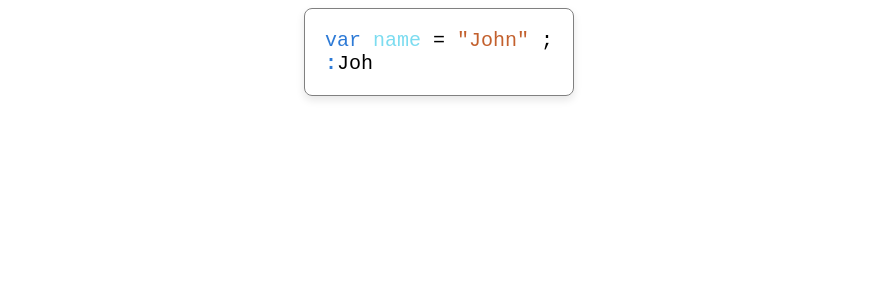
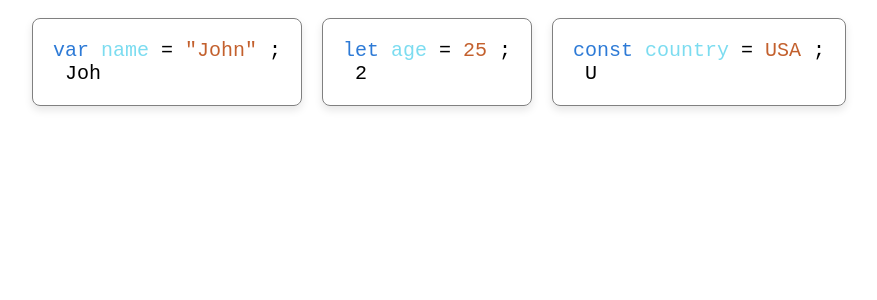
Before and after one commit to Traer3/ReactJs, a React (Create React App) app in the folder javascript-basics/: page / in a window 1280 px wide. Shown: the top 300 px of the page, without its empty margins (201-1078 px from the left). Built offline with nearby package versions, Linux system fonts and the light colour scheme.

Commit message:
Changes to be committed:

```diff
--- a/javascript-basics/src/components/DeclaringVariables.js
+++ b/javascript-basics/src/components/DeclaringVariables.js
@@ -1,37 +1,35 @@
 import React from "react";
 import ImitationTerminal from "./ImitationTerminal";
+import style from "./VariablesStyle.module.css";
 
 const DeclaringVariables = () => {
-
-
-    let age = 25;
-    console.log(age);
-
-    const country = "USA";
-    console.log(country);
-
 
 
 
     return(
     <>
-
-        <div style={{
-            border:'1px solid gray',
-            padding:'20px',
-            borderRadius: '8px',
-            boxShadow: '0 4px 8px rgba(0,0,0,0.1)',
-            fontFamily: 'monospace',
-            fontSize: '20px',
-
-        }}>
+        <div className={style.variablesStyle}>
             <span style={{color:'#2d7ad6'}}>var </span>
             <span style={{color:'#7cdcf0'}}> name </span> =
             <span style={{color:'#c3602d'}} > "John" </span> ;
              <br/>
             <ImitationTerminal incomingText="John"/>
+        </div>
 
+        <div className={style.variablesStyle}>
+            <span style={{color:'#2d7ad6'}}>let </span>
+            <span style={{color:'#7cdcf0'}}> age </span> =
+            <span style={{color:'#c3602d'}} > 25 </span> ;
+             <br/>
+            <ImitationTerminal incomingText="25"/>
+        </div>
 
+        <div className={style.variablesStyle}>
+            <span style={{color:'#2d7ad6'}}>const </span>
+            <span style={{color:'#7cdcf0'}}> country </span> =
+            <span style={{color:'#c3602d'}} > USA </span> ;
+             <br/>
+            <ImitationTerminal incomingText="USA"/>
         </div>
     </>
     );
--- /dev/null
+++ b/javascript-basics/src/components/VariablesStyle.module.css
@@ -0,0 +1,9 @@
+.variablesStyle{
+    border: 1px solid gray;
+    padding: 20px;
+    border-radius: 8px;
+    box-shadow: 0 4px 8px rgba(0,0,0,0.1);
+    margin: 10px;
+    font-family: monospace;
+    font-size: 20px;
+}
```
